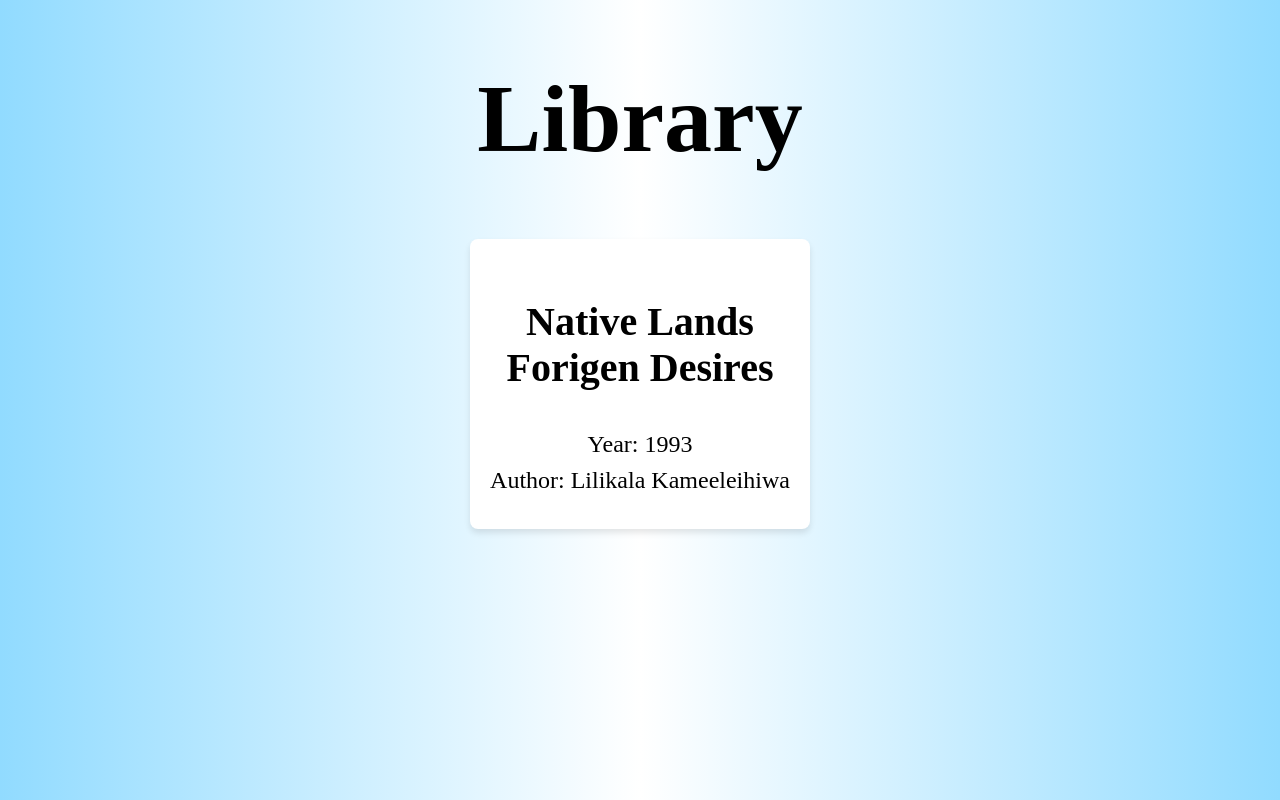
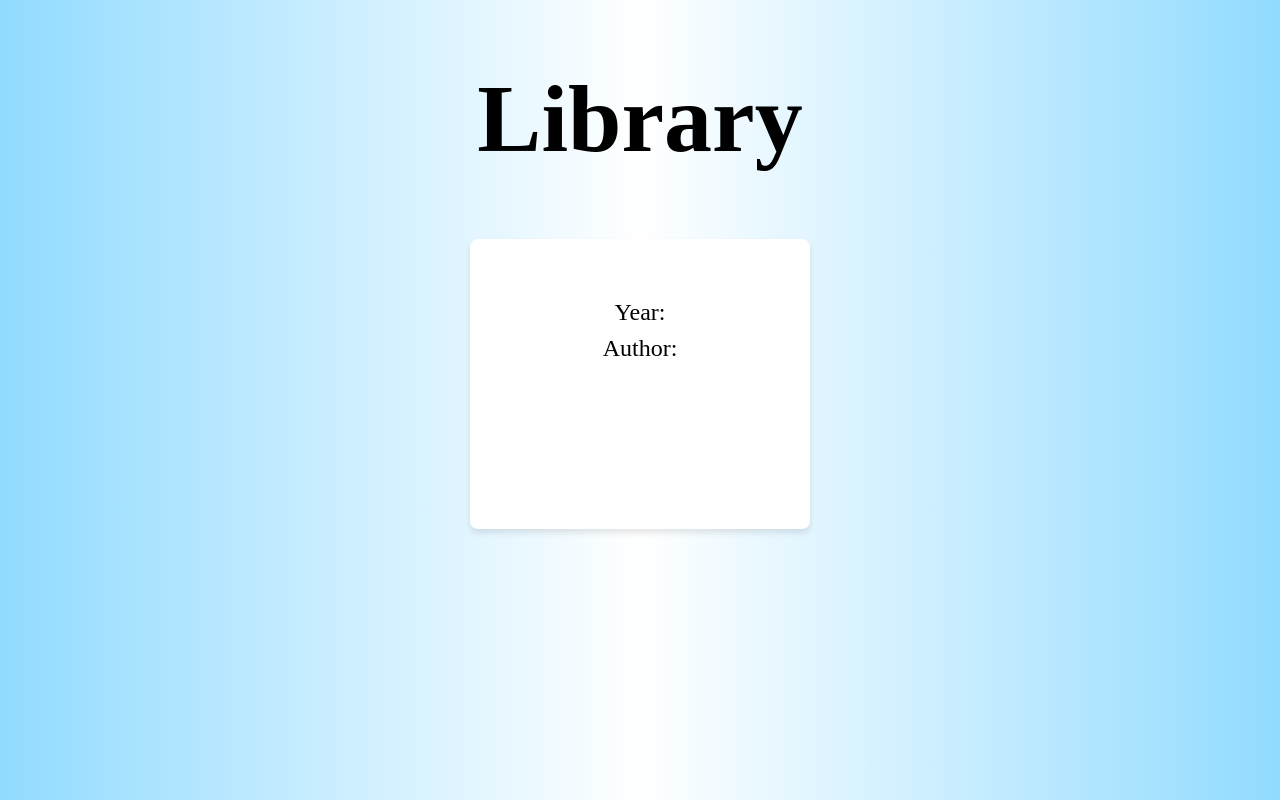
Before and after one commit to lmerrin/library-app, a React app: page / in a window 1280 px wide. Built offline with nearby package versions, Linux system fonts and the light colour scheme; the HTML template or start-up script is replaced by a standard one.

Commit message:
create book card component

```diff
--- a/src/App.jsx
+++ b/src/App.jsx
@@ -1,5 +1,6 @@
 import { useState } from 'react'
 import './App.css'
+import BookCard from './components/BookCard/BookCard'
 
 function App() {
   const [count, setCount] = useState(0)
@@ -7,12 +8,7 @@ function App() {
   return (
     <>
     <h1>Library</h1>
-    <div className="book-card">
-        <h3>Native Lands Forigen Desires</h3>
-        <p>Year: 1993</p>
-        <p>Author: Lilikala Kameeleihiwa</p>
-      </div>
-
+    <BookCard/>
     </>
   )
 }
--- /dev/null
+++ b/src/components/BookCard/BookCard.css
@@ -0,0 +1,9 @@
+.book-card {
+    text-align: center;
+    background-color: #ffffff;
+    border-radius: 8px; /* Rounded corners for the card */
+    box-shadow: 0 4px 6px rgba(0, 0, 0, 0.1); /* Shadow effect */
+    padding: 20px;
+    width: 300px;
+    height: 250px;
+  }
--- /dev/null
+++ b/src/components/BookCard/BookCard.jsx
@@ -0,0 +1,11 @@
+import "./BookCard.css";
+
+export default function BookCard({title, year, author}) {
+  return (
+    <div className="book-card">
+      <h3>{title}</h3>
+      <p>Year: {year}</p>
+      <p>Author: {author}</p>
+    </div>
+  );
+}
--- a/src/index.css
+++ b/src/index.css
@@ -29,13 +29,3 @@ p {
   font-size: 1.5rem;
   margin: 8px 0px;
 }
-
-.book-card {
-  text-align: center;
-  background-color: #ffffff;
-  border-radius: 8px; /* Rounded corners for the card */
-  box-shadow: 0 4px 6px rgba(0, 0, 0, 0.1); /* Shadow effect */
-  padding: 20px;
-  width: 300px;
-  height: 250px;
-}
```
